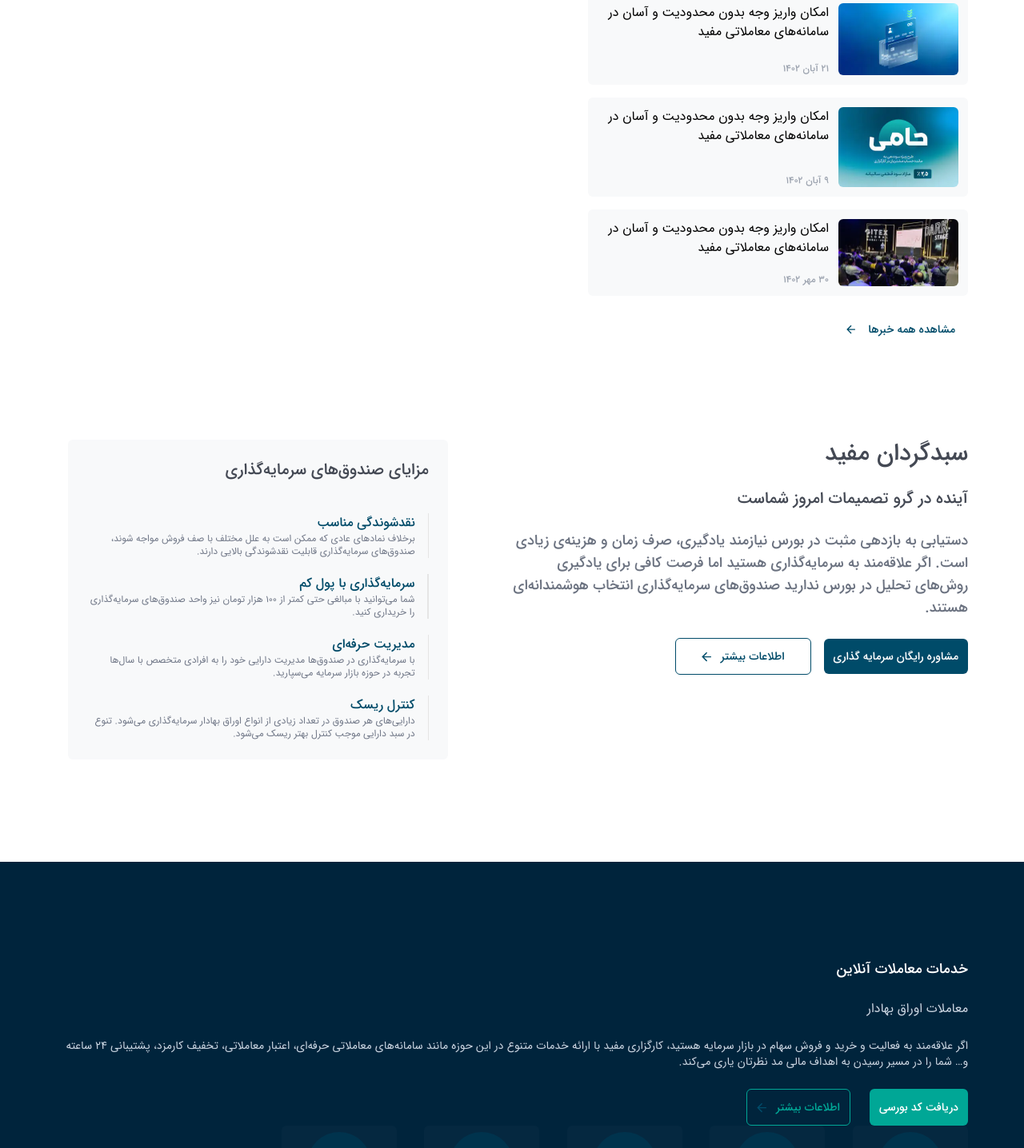
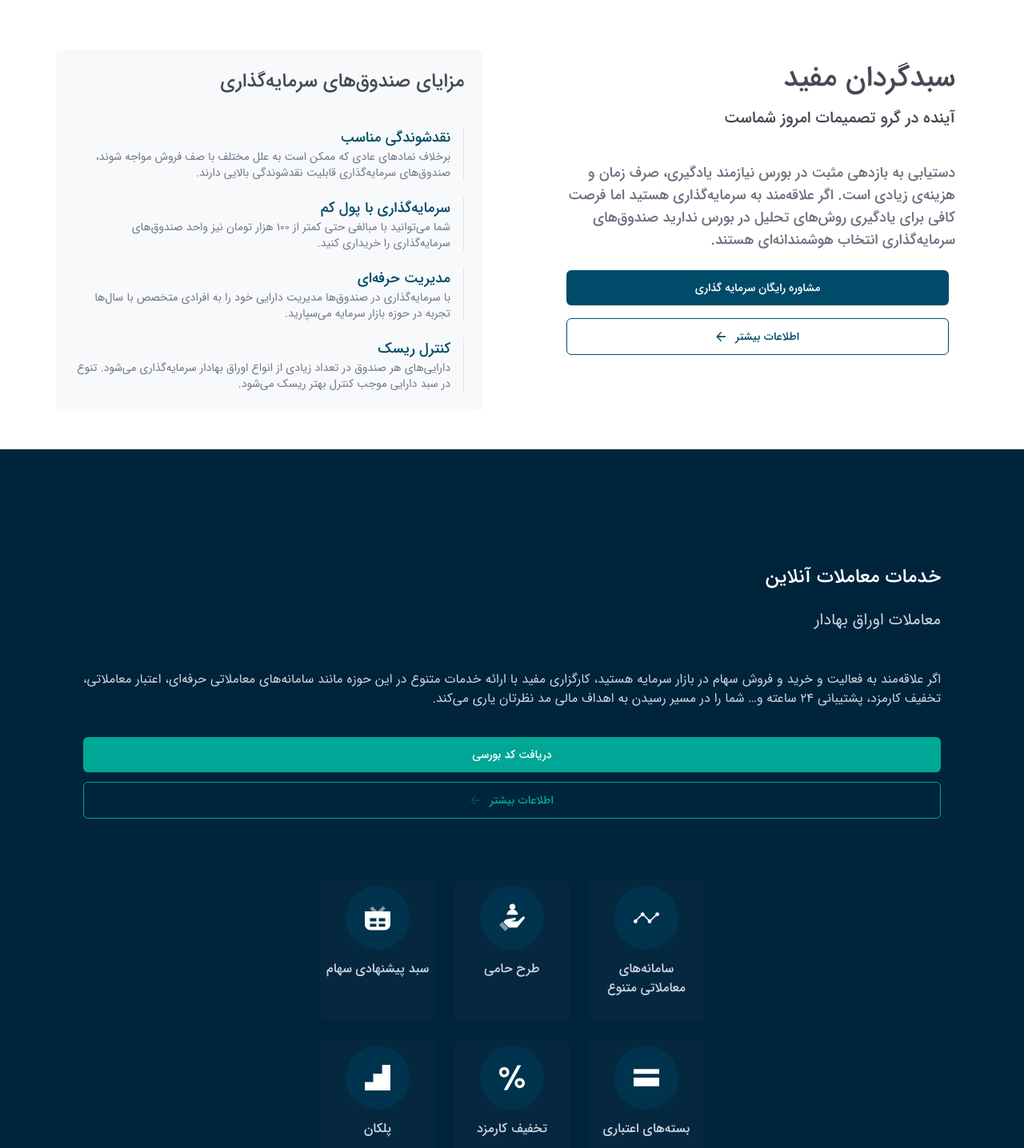
Before and after one commit to EvoNick-IR/Mofid-Securities-clone, a React (Vite) app: page / in a window 1280 px wide. Shown: the part 1160-2596 px from the top of the page at 80% size. Built offline with nearby package versions, Linux system fonts and the light colour scheme.

Commit message:
fix: Mazaya component is responsive now

```diff
--- a/src/components/Khadamat/Khadamat.jsx
+++ b/src/components/Khadamat/Khadamat.jsx
@@ -3,33 +3,37 @@
 
 const Khadamat = () => {
   return (
-    <div className="max-w-[1140px] ">
-      <div className=" isreg text-slate-300 text-base mt-14 flex flex-wrap justify-between">
-        <div className=" bg-transparent flex flex-col gap-6">
-          <h2 className="ismed text-white text-lg">خدمات معاملات آنلاین</h2>
-          <h3>معاملات اوراق بهادار</h3>
-          <p className="text-sm isreg">
+    <div className=" isreg text-slate-300 text-base mt-10 lg:flex lg:w-full xl:flex-wrap mx-auto">
+      <div className=" bg-transparent flex flex-col gap-6 md:p-10 md:text-center  lg:text-right ">
+        <h2 className="ismed text-white text-lg lg:text-2xl">
+          خدمات معاملات آنلاین
+        </h2>
+        <h3 className="lg:text-xl">معاملات اوراق بهادار</h3>
+        <p className="text-sm isreg text-justify mt-6 lg:text-base ">
           اگر علاقه‌مند به فعالیت و خرید و فروش سهام در بازار سرمایه هستید،
           کارگزاری مفید با ارائه خدمات متنوع در این حوزه مانند سامانه‌های
-            معاملاتی حرفه‌ای، اعتبار معاملاتی، تخفیف کارمزد، پشتیبانی ۲۴ ساعته
-            و… شما را در مسیر رسیدن به اهداف مالی مد نظرتان یاری می‌کند.
+          معاملاتی حرفه‌ای، اعتبار معاملاتی، تخفیف کارمزد، پشتیبانی ۲۴ ساعته و…
+          شما را در مسیر رسیدن به اهداف مالی مد نظرتان یاری می‌کند.
         </p>
-          <div className=" flex gap-6 justify-start ">
+        <div className="  gap-6 justify-center md:flex lg:block">
+          <div className="my-3">
             <Button_green title="دریافت کد بورسی" />
+          </div>
+          <div className="my-3">
             <Button_nogreen title="اطلاعات بیشتر" />
           </div>
         </div>
-        <div className="flex flex-wrap gap-[4%] text-center">
+      </div>
+      <div className="grid grid-cols-2  gap-6 md:grid-cols-3 w-[90%] mx-auto text-center mt-20 lg:mt-6 lg:w-[55%] xl:w-auto ">
         {cardData.map((item) => {
           return (
-              <div key={"card" + item.id} className="col-span-1 ">
+            <div key={"card" + item.id} className="col-span-1 mx-auto">
               <Card data={item} />
             </div>
           );
         })}
       </div>
     </div>
-    </div>
   );
 };
 
--- a/src/components/Mazaya/Mazaya.jsx
+++ b/src/components/Mazaya/Mazaya.jsx
@@ -7,8 +7,8 @@
     setMazData(data);
   }, [data]);
   return (
-    <div className="w-5/12 bg-[#F8F9FA] p-6 rounded-md flex flex-col gap-10 justify-start ">
-      <h3 className="ismed text-xl text-[#444954]">
+    <div className="w-full bg-[#F8F9FA] p-6 rounded-md flex flex-col gap-10 justify-start ">
+      <h3 className="ismed text-xl lg:text-2xl text-[#444954]">
         مزایای صندوق‌های سرمایه‌گذاری
       </h3>
       <div className="flex flex-col gap-5">
@@ -22,8 +22,10 @@
                 <div className="w-[2px] bg-[#00243C] hidden"></div>
               </div>
               <div className=" ">
-                <h4 className="text-base ismed text-[#004B69]">{item.title}</h4>
-                <p className="text-xs text-[#717888]">{item.para}</p>
+                <h4 className="text-base lg:text-lg ismed text-[#004B69]">
+                  {item.title}
+                </h4>
+                <p className="text-xs lg:text-sm text-[#717888]">{item.para}</p>
               </div>
             </div>
           );
--- a/src/components/News/News.jsx
+++ b/src/components/News/News.jsx
@@ -22,8 +22,8 @@
                 />
               </div>
 
-              <div className="flex flex-col max-w-[300px] justify-between">
-                <h3 className="isreg text-xs xl:text-base">{news.title}</h3>
+              <div className="flex flex-col  justify-between">
+                <h3 className="isreg text-xs  lg:text-base">{news.title}</h3>
                 <span className="ismed text-[10px] xl:text-xs text-gray-400">
                   {news.time}
                 </span>
--- a/src/components/News/services.js
+++ b/src/components/News/services.js
@@ -10,13 +10,13 @@
   {
     id: 2,
     pic: "/img/news/2.webp",
-    title: "امکان واریز وجه بدون محدودیت و آسان در سامانه‌های معاملاتی مفید",
+    title: "واریز مازاد سود قطعی صندوق «حامی» مفید",
     time: "9 آبان 1402",
   },
   {
     id: 3,
     pic: "public/img/news/3.webp",
-    title: "امکان واریز وجه بدون محدودیت و آسان در سامانه‌های معاملاتی مفید",
+    title: "ارائه تجربه توسعه کارگزاری مفید با استفاده از فناوری در GITEX 2023",
     time: "30 مهر 1402",
   },
 ];
--- a/src/components/Sabad-gardan/Sabad.jsx
+++ b/src/components/Sabad-gardan/Sabad.jsx
@@ -2,18 +2,24 @@
 
 const Sabad = () => {
   return (
-    <div className="w-6/12 gap-6 flex flex-col items-start text-[#444954]">
-      <h2 className="ismed text-3xl">سبدگردان مفید</h2>
-      <h3 className="ismed text-xl ">آینده در گرو تصمیمات امروز شماست</h3>
-      <p className="ismed text-lg text-gray-500">
+    <div className="w-full p-4 gap-4 flex flex-col items-start text-[#444954]">
+      <h2 className="ismed text-2xl lg:text-4xl">سبدگردان مفید</h2>
+      <h3 className="ismed text-base lg:text-xl ">
+        آینده در گرو تصمیمات امروز شماست
+      </h3>
+      <p className="ismed mt-6 text-sm lg:text-lg text-gray-500">
         دستیابی به بازدهی مثبت در بورس نیازمند یادگیری، صرف زمان و هزینه‌ی زیادی
         است. اگر علاقه‌مند به سرمایه‌گذاری هستید اما فرصت کافی برای یادگیری
         روش‌های تحلیل در بورس ندارید صندوق‌های سرمایه‌گذاری انتخاب هوشمندانه‌ای
         هستند.
       </p>
-      <div className="flex items-center gap-4">
-        <Button_blue title="مشاوره رایگان سرمایه گذاری" />
-        <Button_noblue title="اطلاعات بیشتر" />
+      <div className="  w-full items-center gap-4">
+        <div className="p-2">
+          <Button_blue title="مشاوره رایگان سرمایه گذاری" />
+        </div>
+        <div className="p-2">
+          <Button_noblue title="اطلاعات بیشتر" />
+        </div>
       </div>
     </div>
   );
--- a/src/components/Slider/Slider.jsx
+++ b/src/components/Slider/Slider.jsx
@@ -29,7 +29,7 @@
     <div className="relative">
       <div className="overflow-hidden flex flex-col justify-center items-center relative">
         <div
-          className="flex transition ease-out duration-500 h-[calc(75vw)] lg:h-[calc(42vw)] "
+          className="flex transition ease-out duration-500 h-[calc(75vw)] lg:h-[calc(45vw)] "
           style={{ transform: `translateX(${pos * 100}%)` }}
         >
           {slides.map((s, i) => {
--- a/src/pages/Home/Home.jsx
+++ b/src/pages/Home/Home.jsx
@@ -15,15 +15,15 @@
       <div id="carousel" className="w-full m-auto  ">
         <Slider />
       </div>
-      <section className="max-w-[1140px] w-[90%] flex flex-wrap gap-24 mt-12 md:mt-1 mx-auto  xl:mt-32">
+      <section className=" w-[90%]  flex flex-wrap  gap-24 mt-12 md:mt-1 md:w-2/3 mx-auto xl:w-[1140px] xl:flex-nowrap xl:mt-32">
         <Info />
         <News />
       </section>
-      <section className="max-w-[1140px] w-[90%] flex flex-wrap gap-x-20 mt-[128px] mx-auto  ">
+      <section className=" w-[90%] flex flex-wrap  gap-x-20 mt-[128px] mx-auto xl:w-[1140px] md:flex-nowrap ">
         <Sabad />
         <Mazaya />
       </section>
-      <section className="w-full flex flex-col items-center p-16 justify-center mt-[128px] bg-[#00243C] ">
+      <section className="w-full flex flex-col items-center p-4 lg:p-16  justify-center mt-12 bg-[#00243C] xl-w[1140px]">
         <Khadamat />
         <EasyTrade />
       </section>
```
Lines whose indentation alone changed are shown as unchanged.
